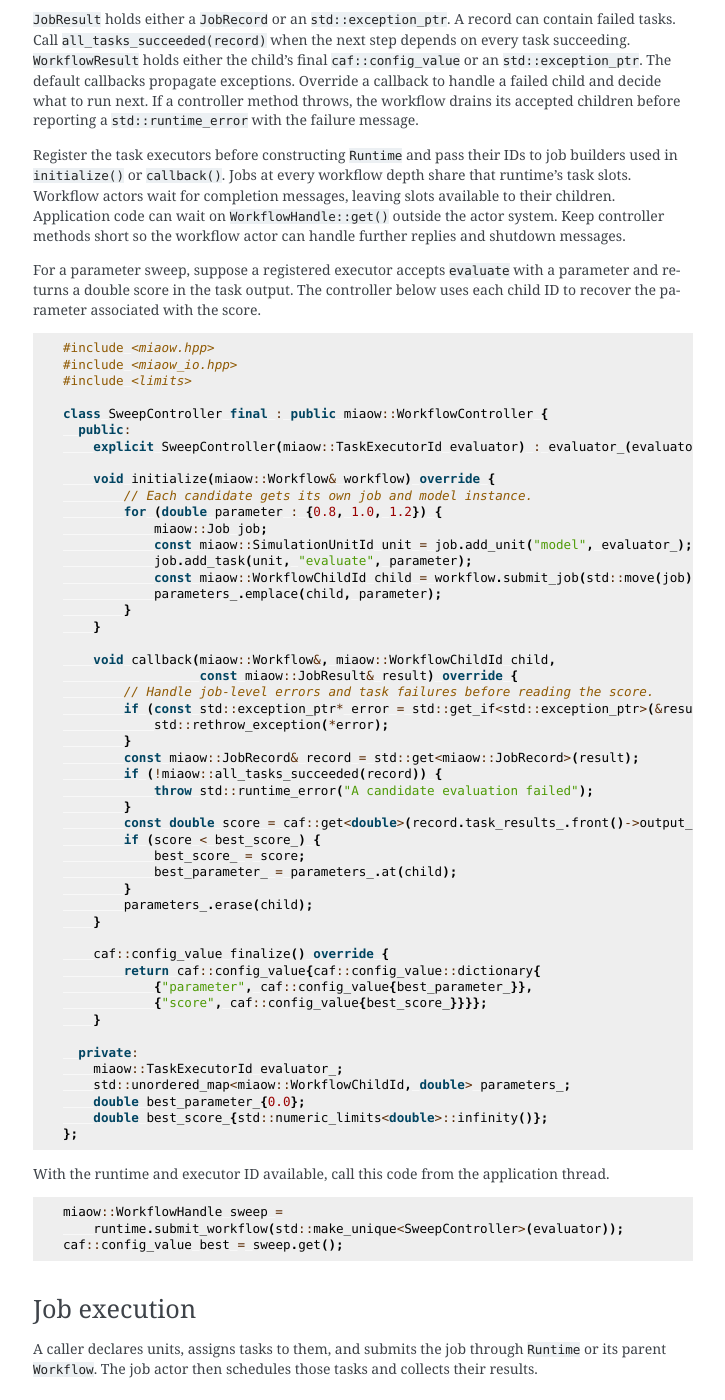
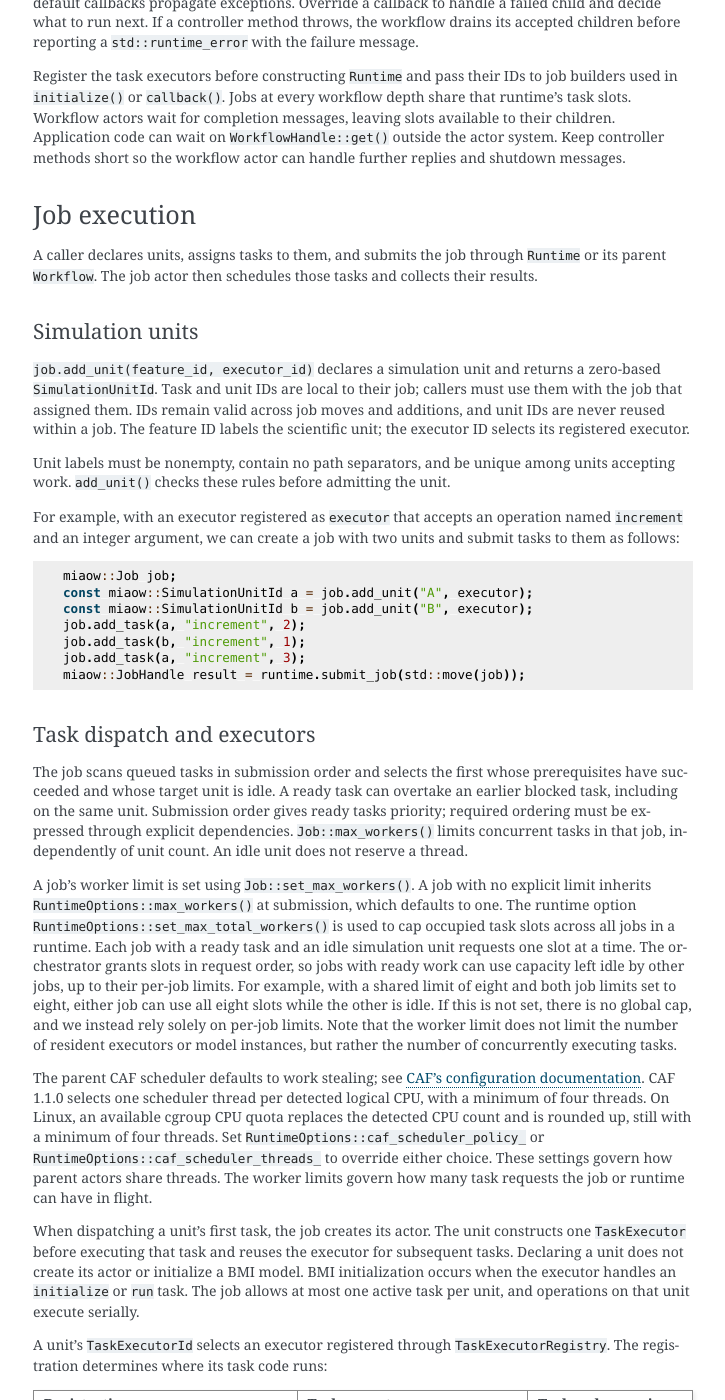
Before and after one commit to uofs-simlab/miaow-framework, a Sphinx documentation site: the page built from docs/architecture.rst, in a window 1280 px wide and 1400 px high, scrolled down 1119 px. Shown: the whole window, without its empty margins (387-1112 px from the left). Built offline with Sphinx 7.4.7, drawn with Linux system fonts in a browser that asks for light colours; the version number could not be read and is left out; some of the changed text lies outside the part shown.

Commit message:
update docs

```diff
--- a/docs/architecture.rst
+++ b/docs/architecture.rst
@@ -8,13 +8,13 @@ Orchestration model
 
 A ``Job`` groups simulation units, tasks to execute on them, and a controller that can add work in response to results. An application can submit a job directly with ``Runtime::submit_job()``.
 
-Workflows are optional layers of coordination above jobs. A ``Workflow`` can submit jobs and use their results to decide what to run next. It can also submit other workflows, so an application can nest as many layers as its study requires.
+Workflows are optional layers of coordination above jobs. A ``Workflow`` can submit jobs and use their results to decide what to run next. It can also submit other workflows, allowing multiple levels of coordination within the same runtime.
 
 A ``SimulationUnit`` is the basic unit of computation orchestrated by MIAOW, such as a whole model or a spatial subdomain. A ``Task`` requests an operation on a particular unit and supplies its arguments. Each unit owns an executor: a C++ object implementing the ``TaskExecutor`` interface that carries out those operations. The executor can retain state between tasks.
 
 The orchestrator is the root actor of each ``Runtime``. It spawns each workflow and job actor and routes each child outcome to the workflow that submitted it. Each workflow actor runs its ``WorkflowController``. Each job actor runs its ``JobController`` and dispatches tasks to its simulation-unit actors.
 
-A unit using ``SubprocessTaskExecutor`` runs its task code in a separate process on the same host. Its unit actor and executor remain in the parent process alongside ``Runtime``. The diagram illustrates two optional workflow layers, a study and a calibration. Solid arrows show spawning and object ownership. Dotted arrows show which workflow submits a child and receives its outcome through the orchestrator.
+A unit using ``SubprocessTaskExecutor`` runs its task code in a separate process on the same host. Its unit actor and executor remain in the parent process alongside ``Runtime``. The diagram illustrates two optional workflow layers. Solid arrows show spawning and object ownership. Dotted arrows show which workflow submits a child and receives its outcome through the orchestrator.
 
 .. mermaid:: diagrams/orchestration.mmd
    :alt: MIAOW actor hierarchy showing nested workflows, jobs, and simulation units
@@ -23,79 +23,17 @@ A unit using ``SubprocessTaskExecutor`` runs its task code in a separate process
 Workflow execution
 ------------------
 
-Submit a controller with ``Runtime::submit_workflow()`` and use the returned ``WorkflowHandle`` to retrieve its final ``caf::config_value`` or observe an exception. For example, a calibration controller can launch several simulation jobs, collect their objective values, and submit the next candidate as each job finishes. A controller for a regional study can launch one calibration workflow per region through the same runtime.
+Submit a controller with ``Runtime::submit_workflow()`` and use the returned ``WorkflowHandle`` to retrieve its final ``caf::config_value`` or observe an exception. The controller submits child jobs or workflows, processes their results, and can submit further children in response.
 
 The workflow actor calls these controller methods serially.
 
-- ``initialize(Workflow&)`` submits the initial children using ``submit_job()`` or ``submit_workflow()``. Each call returns a ``WorkflowChildId`` immediately, identifying a direct child job or workflow within that parent workflow. Both kinds of child share the parent's ID sequence, which is independent of the runtime-wide ``JobId`` assigned to each job. The controller can use the ID to associate the completion with application data such as parameter values or a basin name.
+- ``initialize(Workflow&)`` submits the initial children using ``submit_job()`` or ``submit_workflow()``. Each call returns a ``WorkflowChildId`` immediately, identifying a direct child job or workflow within that parent workflow. Both kinds of child share the parent's ID sequence, which is independent of the runtime-wide ``JobId`` assigned to each job. The controller can use the ID to associate each completion with its submitted child.
 - ``callback(Workflow&, WorkflowChildId, const JobResult&)`` receives a completed job. The overload taking ``const WorkflowResult&`` receives a completed workflow. The controller can submit more children from either callback. Result references are borrowed for the duration of the callback.
 - ``finalize()`` returns the workflow's structured output once all children have finished and the last call to ``initialize()`` or ``callback()`` has returned. A workflow with no children finalizes after initialization. The default returns a null ``caf::config_value``.
 
 ``JobResult`` holds either a ``JobRecord`` or an ``std::exception_ptr``. A record can contain failed tasks. Call ``all_tasks_succeeded(record)`` when the next step depends on every task succeeding. ``WorkflowResult`` holds either the child's final ``caf::config_value`` or an ``std::exception_ptr``. The default callbacks propagate exceptions. Override a callback to handle a failed child and decide what to run next. If a controller method throws, the workflow drains its accepted children before reporting a ``std::runtime_error`` with the failure message.
 
 Register the task executors before constructing ``Runtime`` and pass their IDs to job builders used in ``initialize()`` or ``callback()``. Jobs at every workflow depth share that runtime's task slots. Workflow actors wait for completion messages, leaving slots available to their children. Application code can wait on ``WorkflowHandle::get()`` outside the actor system. Keep controller methods short so the workflow actor can handle further replies and shutdown messages.
-
-For a parameter sweep, suppose a registered executor accepts ``evaluate`` with a parameter and returns a double score in the task output. The controller below uses each child ID to recover the parameter associated with the score.
-
-.. code-block:: cpp
-
-   #include <miaow.hpp>
-   #include <miaow_io.hpp>
-   #include <limits>
-
-   class SweepController final : public miaow::WorkflowController {
-     public:
-       explicit SweepController(miaow::TaskExecutorId evaluator) : evaluator_(evaluator) {}
-
-       void initialize(miaow::Workflow& workflow) override {
-           // Each candidate gets its own job and model instance.
-           for (double parameter : {0.8, 1.0, 1.2}) {
-               miaow::Job job;
-               const miaow::SimulationUnitId unit = job.add_unit("model", evaluator_);
-               job.add_task(unit, "evaluate", parameter);
-               const miaow::WorkflowChildId child = workflow.submit_job(std::move(job));
-               parameters_.emplace(child, parameter);
-           }
-       }
-
-       void callback(miaow::Workflow&, miaow::WorkflowChildId child,
-                     const miaow::JobResult& result) override {
-           // Handle job-level errors and task failures before reading the score.
-           if (const std::exception_ptr* error = std::get_if<std::exception_ptr>(&result)) {
-               std::rethrow_exception(*error);
-           }
-           const miaow::JobRecord& record = std::get<miaow::JobRecord>(result);
-           if (!miaow::all_tasks_succeeded(record)) {
-               throw std::runtime_error("A candidate evaluation failed");
-           }
-           const double score = caf::get<double>(record.task_results_.front()->output_);
-           if (score < best_score_) {
-               best_score_ = score;
-               best_parameter_ = parameters_.at(child);
-           }
-           parameters_.erase(child);
-       }
-
-       caf::config_value finalize() override {
-           return caf::config_value{caf::config_value::dictionary{
-               {"parameter", caf::config_value{best_parameter_}},
-               {"score", caf::config_value{best_score_}}}};
-       }
-
-     private:
-       miaow::TaskExecutorId evaluator_;
-       std::unordered_map<miaow::WorkflowChildId, double> parameters_;
-       double best_parameter_{0.0};
-       double best_score_{std::numeric_limits<double>::infinity()};
-   };
-
-With the runtime and executor ID available, call this code from the application thread.
-
-.. code-block:: cpp
-
-   miaow::WorkflowHandle sweep =
-       runtime.submit_workflow(std::make_unique<SweepController>(evaluator));
-   caf::config_value best = sweep.get();
 
 Job execution
 -------------
```
